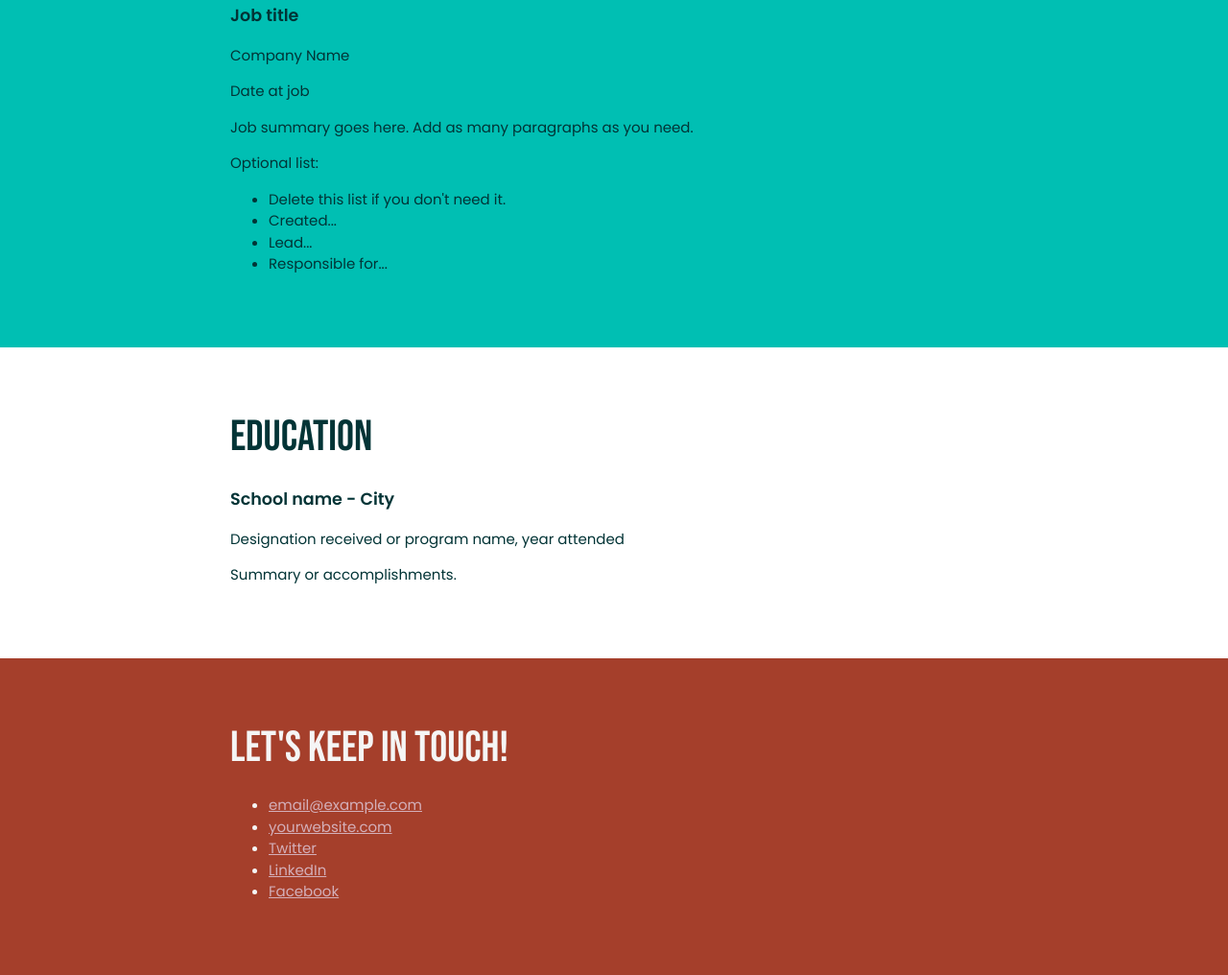
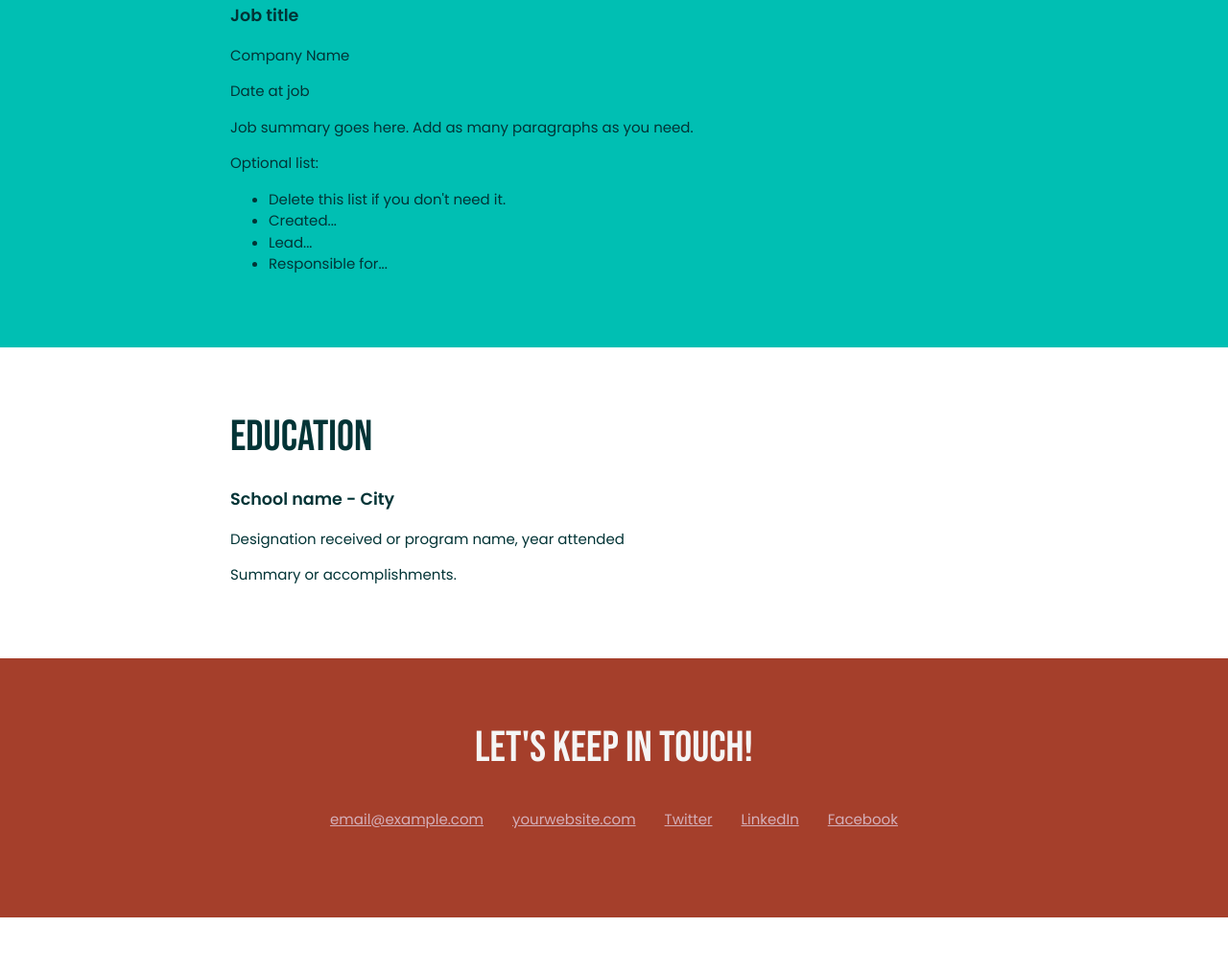
Before and after one commit to nic-dgl203-2023FA/assignment1a-eliss08, a plain HTML site: page index.html in a window 1280 px wide. Shown: the part 1138-2154 px from the top of the page at 96% size. After the commit the page ends 2094 px from the top, so only its background shows below. Drawn offline with Linux system fonts and the light colour scheme.

Commit message:
Center align header and footer text

```diff
--- a/css/style.css
+++ b/css/style.css
@@ -56,6 +56,7 @@ h1, h2 {
 header {
     background-color: #A53F2B;
     color: whitesmoke;
+    text-align: center;
 }
 /*Projects
 ------------------------*/
@@ -102,4 +103,15 @@ header {
 footer {
     background-color: #A53F2B;
     color: whitesmoke;
+    text-align: center;
 }
+.contact-list {
+    list-style-type: none;
+    padding: 0;
+    display: flex;
+    justify-content: center;
+}
+.contact-list a {
+    padding: 15px;
+    display: inline-block;
+}
--- a/index.html
+++ b/index.html
@@ -82,7 +82,7 @@
           <h2>Let's Keep in Touch!</h2>
 
           <!-- Social media and contact links. Add or remove any networks. -->
-          <ul>
+          <ul class="contact-list">
             <li><a href="mailto:email@example.com">email@example.com</a></li>
             <li><a href="http://yourwebsite.com" target="_blank">yourwebsite.com</a></li>
             <li><a href="#" target="_blank">Twitter</a></li>
```
